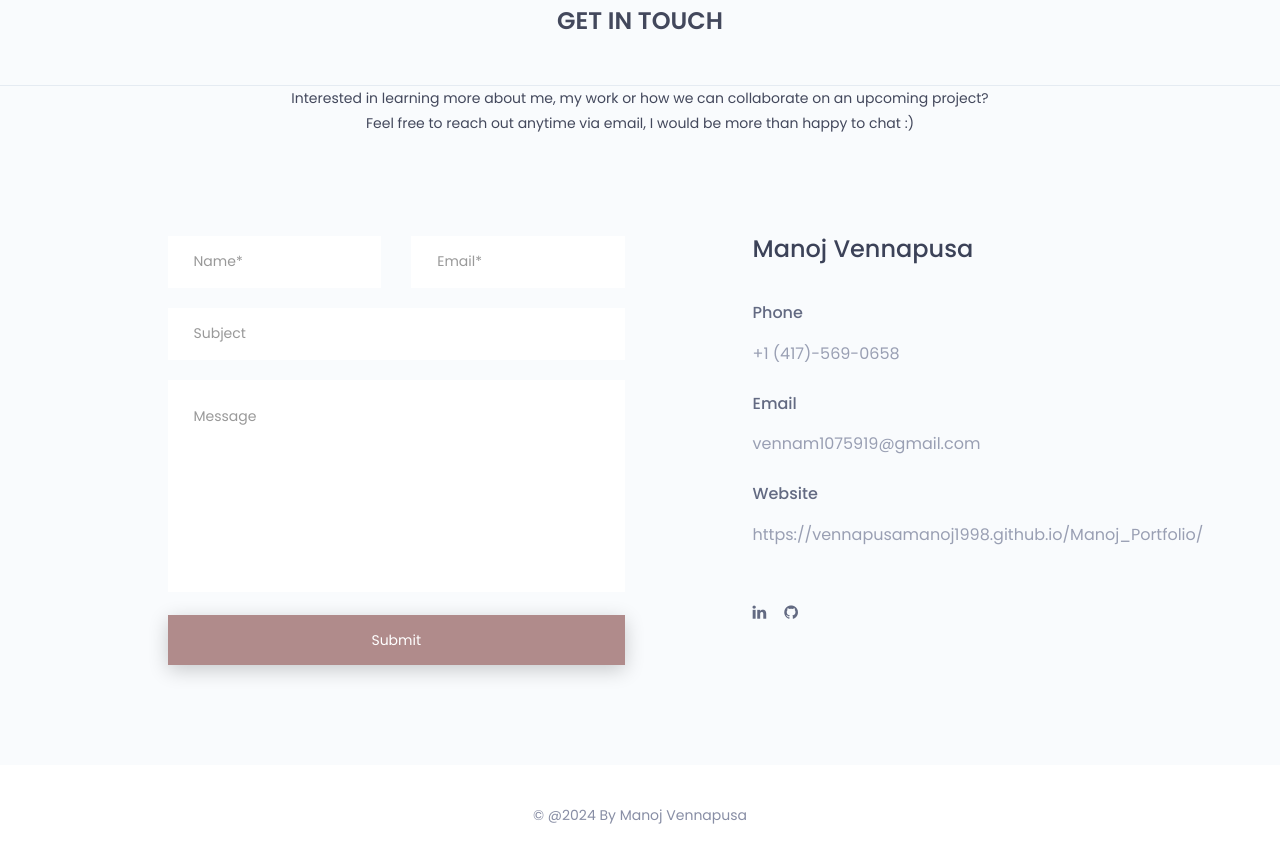
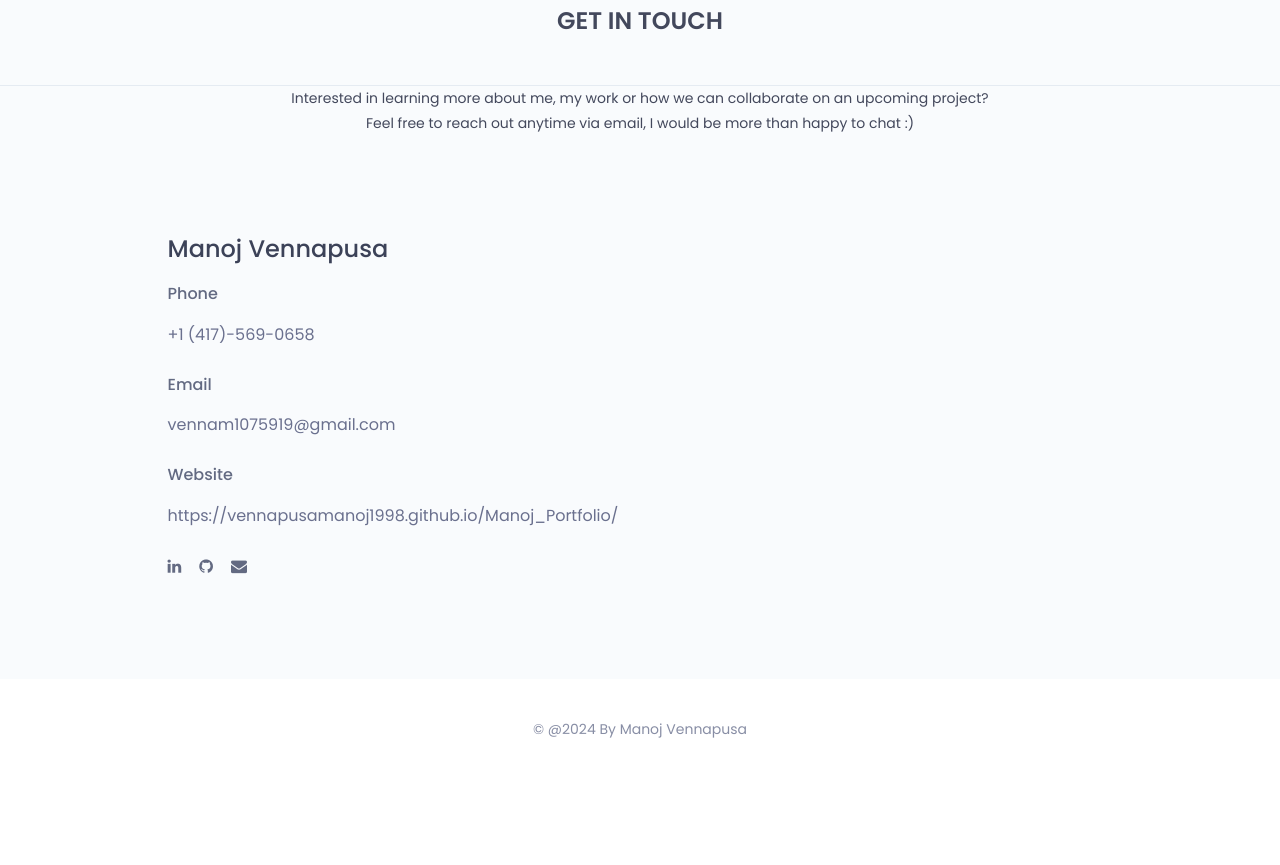
Before and after one commit to VennapusaManoj1998/Manoj_Portfolio, a plain HTML site: page index.html in a window 1280 px wide. Shown: the part 5740-6605 px from the top of the page. After the commit the page ends 6520 px from the top, so only its background shows below. Drawn offline with nearby package versions, Linux system fonts and the light colour scheme.

Commit message:
Update index.html

```diff
--- a/index.html
+++ b/index.html
@@ -671,20 +671,20 @@
 										</div>
 									</div>
 								</div>
-								<!-- <div class="col-sm-3">
+								<div class="col-sm-3">
 									<div class="single-profile">
 										<div class="profile-txt">
-											<a href="https://scholar.google.com/citations?user=ueCxVDgAAAAJ&hl=en" target="_blank"><i class="fa fa-google"></i></a>
-											<div class="profile-icon-name">Google Scholar</div>
+											<a href="https://www.notion.so/1448c37c43428095ae72c727bc5b6728?v=1448c37c43428108a87f000c5dc26290" target="_blank"><i class="fa fa-google"></i></a>
+											<div class="profile-icon-name">Projects</div>
 										</div>
 										<div class="single-profile-overlay">
 											<div class="profile-txt">
-												<a href="https://scholar.google.com/citations?user=ueCxVDgAAAAJ&hl=en" target="_blank"><i class="fa fa-google"></i></a>
-												<div class="profile-icon-name">Google Scholar</div>
+												<a href="https://www.notion.so/1448c37c43428095ae72c727bc5b6728?v=1448c37c43428108a87f000c5dc26290" target="_blank"><i class="fa fa-google"></i></a>
+												<div class="profile-icon-name">Projects</div>
 											</div>
 										</div>
 									</div>
-								</div> -->
+								</div>
 								<div class="col-sm-3">
 									<div class="single-profile">
 										<div class="profile-txt">
@@ -731,74 +731,50 @@
 					<div class="row">
 						<div class="col-md-offset-1 col-md-5 col-sm-6">
 							<div class="single-contact-box">
-								<div class="contact-form">
-									<form>
-										<div class="row">
-											<div class="col-sm-6 col-xs-12">
-												<div class="form-group">
-												  <input type="text" class="form-control" id="name" placeholder="Name*" name="name">
-												</div><!--/.form-group-->
-											</div><!--/.col-->
-											<div class="col-sm-6 col-xs-12">
-												<div class="form-group">
-													<input type="email" class="form-control" id="email" placeholder="Email*" name="email">
-												</div><!--/.form-group-->
-											</div><!--/.col-->
-										</div><!--/.row-->
-										<div class="row">
-											<div class="col-sm-12">
-												<div class="form-group">
-													<input type="text" class="form-control" id="subject" placeholder="Subject" name="subject">
-												</div><!--/.form-group-->
-											</div><!--/.col-->
-										</div><!--/.row-->
-										<div class="row">
-											<div class="col-sm-12">
-												<div class="form-group">
-													<textarea class="form-control" rows="8" id="comment" placeholder="Message" ></textarea>
-												</div><!--/.form-group-->
-											</div><!--/.col-->
-										</div><!--/.row-->
-										<div class="row">
-											<div class="col-sm-12">
-												<div class="single-contact-btn">
-													<a class="contact-btn" href="#" role="button">submit</a>
-												</div><!--/.single-single-contact-btn-->
-											</div><!--/.col-->
-										</div><!--/.row-->
-									</form><!--/form-->
-								</div><!--/.contact-form-->
-							</div><!--/.single-contact-box-->
-						</div><!--/.col-->
-						<div class="col-md-offset-1 col-md-5 col-sm-6">
-							<div class="single-contact-box">
 								<div class="contact-adress">
 									<div class="contact-add-head">
 										<h3>Manoj Vennapusa</h3>
 									</div>
-									<div class="contact-add-info">
+									<br>
+									<!-- <div class="contact-add-info">
 										<div class="single-contact-add-info">
 											<h3>phone</h3>
 											<p>+1 (417)-569-0658</p>
+										</div> -->
+										<div class="single-contact-add-info">
+											<h3>phone</h3>
+											<p><a href="tel:+14175690658">+1 (417)-569-0658</a></p>
 										</div>
+										<!-- <div class="single-contact-add-info">
+											<h3>email</h3>
+											<p>vennam1075919@gmail.com</p>
+										</div> -->
 										<div class="single-contact-add-info">
 											<h3>email</h3>
-											<p>vennam1075919@gmail.com</p>
+											<p><a href="mailto:vennam1075919@gmail.com">vennam1075919@gmail.com</a></p>
 										</div>
+										<!-- <div class="single-contact-add-info">
+											<h3>website</h3>
+											<p>https://vennapusamanoj1998.github.io/Manoj_Portfolio/</p>
+										</div> -->
 										<div class="single-contact-add-info">
 											<h3>website</h3>
-											<p>https://vennapusamanoj1998.github.io/Manoj_Portfolio/</p>
+											<p><a href="https://vennapusamanoj1998.github.io/Manoj_Portfolio/" target="_blank">https://vennapusamanoj1998.github.io/Manoj_Portfolio/</a></p>
 										</div>
 									</div>
 								</div><!--/.contact-adress-->
 								<div class="hm-foot-icon">
 									<ul>
 
-										<li><a href="https://www.linkedin.com/in/vennapusamanojreddy16/"><i class="fa fa-linkedin"></i></a></li>
-										<li><a href="https://github.com/VennapusaManoj1998"><i class="fa fa-github"></i></a></li>
+										<li><a href="https://www.linkedin.com/in/vennapusamanojreddy16/" target="_blank"><i class="fa fa-linkedin"></i></a></li>
+										<li><a href="https://github.com/VennapusaManoj1998" target="_blank"><i class="fa fa-github"></i></a></li>
 										<!-- <li><a href="your-medium-link"><i class="fab fa-medium"></i></a></li> -->
 										<!-- <li><a href="https://www.goodreads.com/user/show/175241134-shruthi-senthilmani"><i class="fab fa-goodreads"></i></a></li>
 										<li><a href="https://scholar.google.com/citations?user=ueCxVDgAAAAJ&hl=en"><i class="fa fa-google"></i></a></li> -->
+										<li>
+											<a href="mailto:vennam1075919@gmail.com?subject=Portfolio%20Inquiry&body=Hello%2C%20I%20would%20like%20to%20discuss..."  target="_blank"<i class="fa fa-envelope"></i>
+											</a>
+										  </li>
 
 										<!-- <li><a href="https://github.com/shrusent"><i class="fa solid fa-google-scholar"></i></a></li>/li -->
 									</ul><!--/ul-->
```
